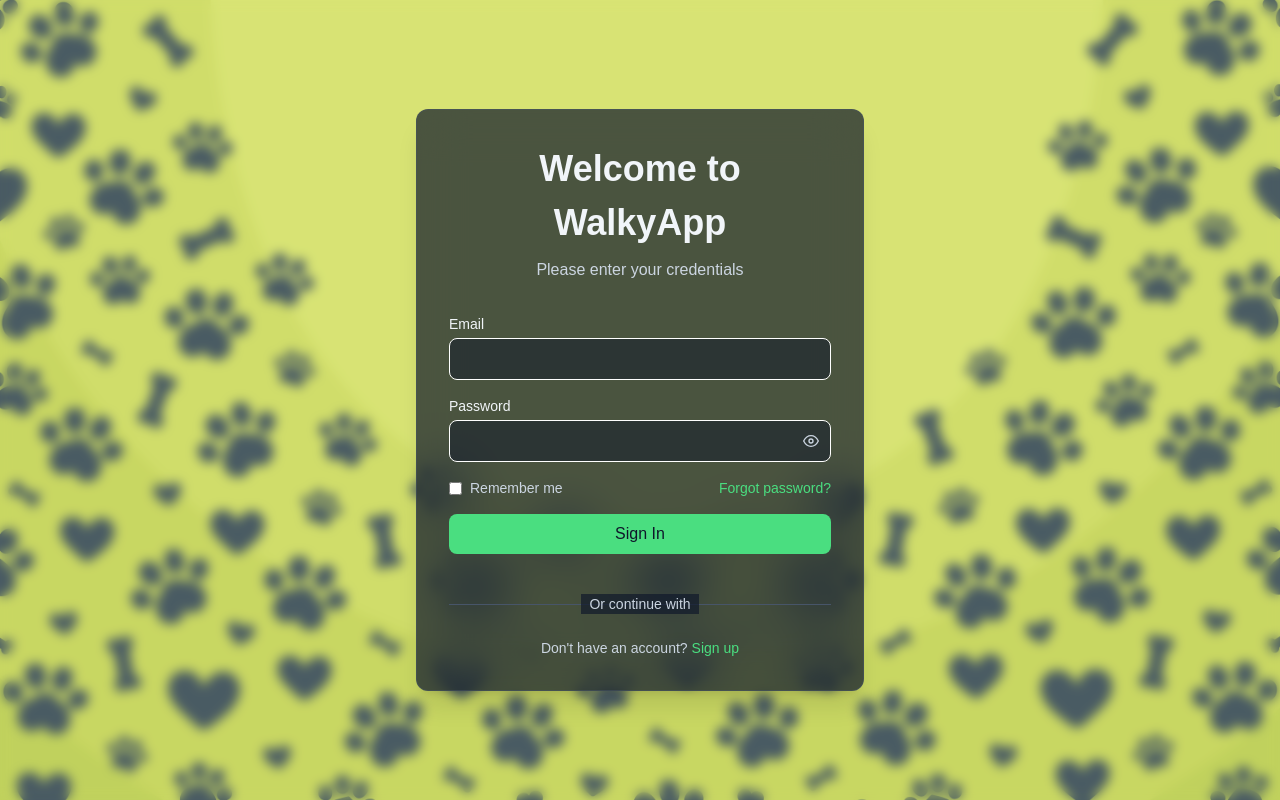
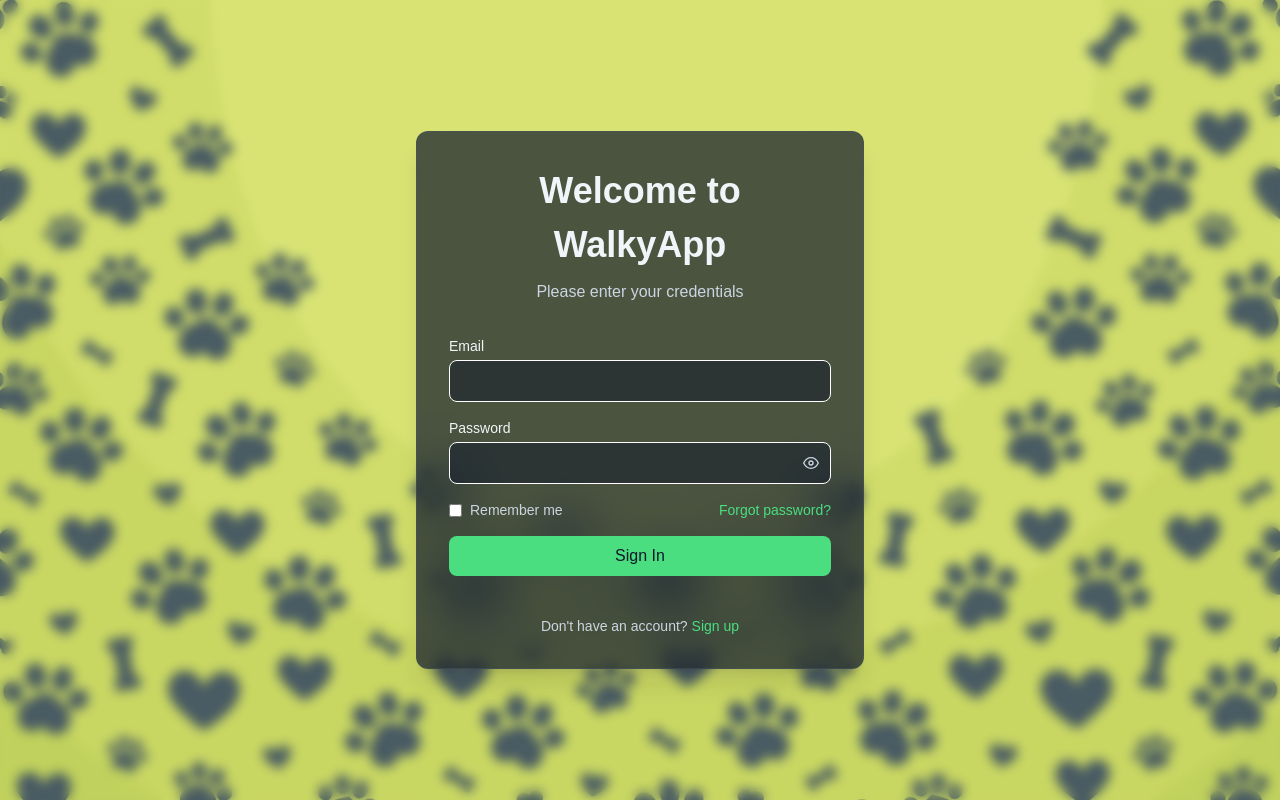
Before and after one commit to LuKarbo/WalkyApp-Web, a React (Vite) app: page / in a window 1280 px wide. Built offline with nearby package versions, Linux system fonts and the light colour scheme.

Commit message:
Fix (little): Login

```diff
--- a/src/Pages/Auth/Login.jsx
+++ b/src/Pages/Auth/Login.jsx
@@ -134,17 +134,6 @@ function Login({ onLogin, switchToRegister }) {
                             {loading ? "Cargando..." : "Sign In"}
                         </button>
 
-                        <div className="mt-6">
-                            <div className="relative">
-                                <div className="absolute inset-0 flex items-center">
-                                    <div className="w-full border-t border-border"></div>
-                                </div>
-                                <div className="relative flex justify-center text-sm">
-                                    <span className="px-2 bg-card/70 text-accent">Or continue with</span>
-                                </div>
-                            </div>
-                        </div>
-
                         <p className="text-center text-sm text-accent mt-6">
                         Don't have an account?
                         <button
```
